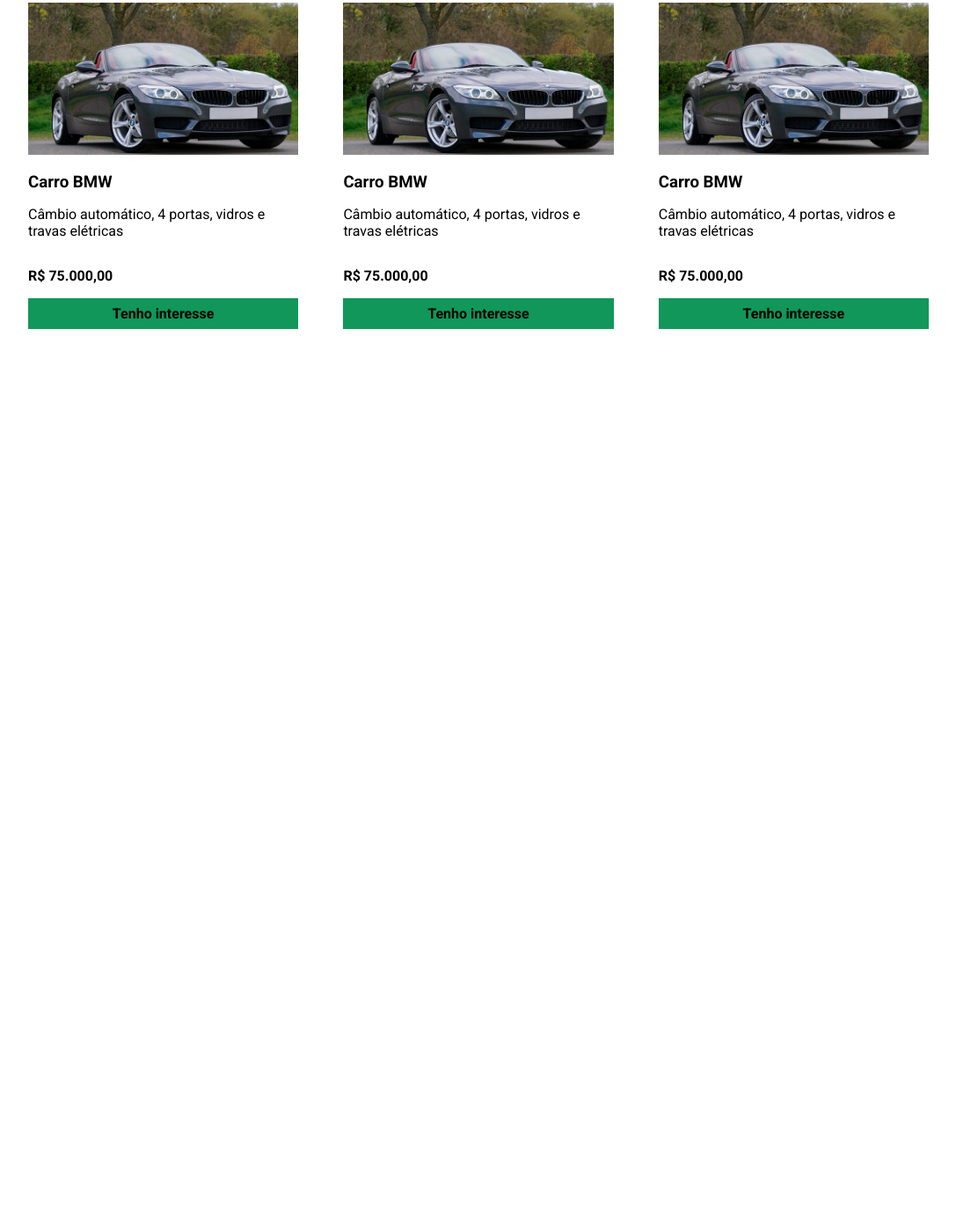
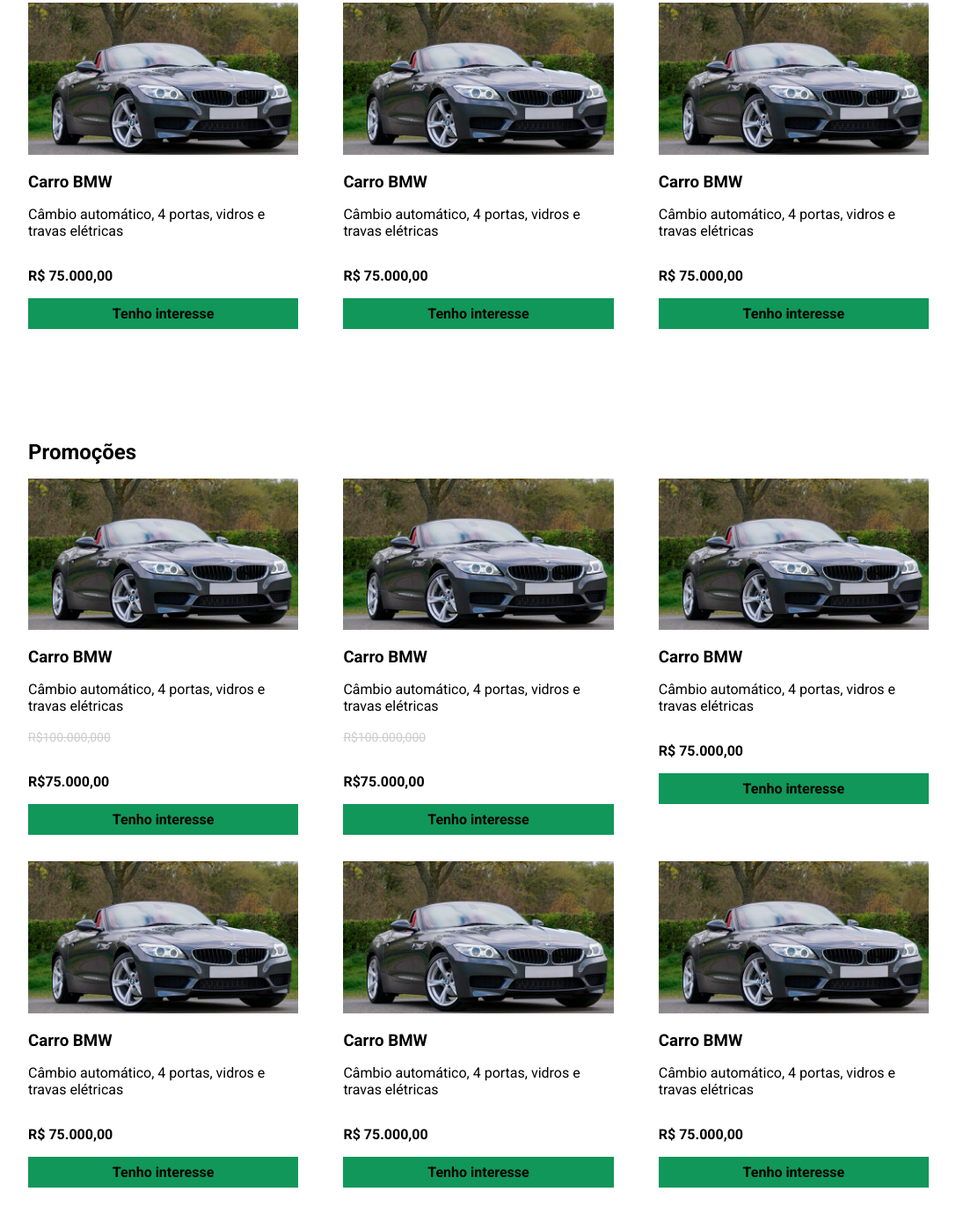
Before and after one commit to gustavohn2017/EBAC_exercises, a plain HTML site: page EBAC MOTORS/index.html in a window 1280 px wide. Shown: the part 1171-2559 px from the top of the page at 88% size, without its empty margins (96-1183 px from the left). Before the commit the page ends 1623 px from the top, so only its background shows below. Drawn offline with nearby package versions, Linux system fonts and the light colour scheme.

Commit message:
updating ebac-motors

```diff
--- a/EBAC MOTORS/index.html
+++ b/EBAC MOTORS/index.html
@@ -123,6 +123,75 @@
             </ul>
         </div>
     </section>
+    <section>
+        <div class="container">
+            <h2>Promoções</h2>
+            <ul class="container-flex lista-veiculos">
+                <li>
+                    <img src="./images/carro-bmw.png" alt="">
+                    <h3>Carro BMW</h3>
+                    <p>
+                        Câmbio automático, 4 portas, vidros e travas elétricas
+                    </p>
+                    <div class="price">
+                        <del>R$100.000,000</del>
+                        <strong>R$75.000,00</strong>
+                    </div>
+
+                    <button type="button">Tenho interesse</button>
+                </li>
+                <li class="item-central">
+                    <img src="./images/carro-bmw.png" alt="">
+                    <h3>Carro BMW</h3>
+                    <p>
+                        Câmbio automático, 4 portas, vidros e travas elétricas
+                    </p>
+                    <div class="price">
+                        <del>R$100.000,000</del>
+                        <strong>R$75.000,00</strong>
+                    </div>
+
+                    <button type="button">Tenho interesse</button>
+                </li>
+                <li>
+                    <img src="./images/carro-bmw.png" alt="">
+                    <h3>Carro BMW</h3>
+                    <p>
+                        Câmbio automático, 4 portas, vidros e travas elétricas
+                    </p>
+                    <strong>R$ 75.000,00</strong>
+                    <button type="button">Tenho interesse</button>
+                </li>
+                <li>
+                    <img src="./images/carro-bmw.png" alt="">
+                    <h3>Carro BMW</h3>
+                    <p>
+                        Câmbio automático, 4 portas, vidros e travas elétricas
+                    </p>
+                    <strong>R$ 75.000,00</strong>
+                    <button type="button">Tenho interesse</button>
+                </li>
+                <li class="item-central">
+                    <img src="./images/carro-bmw.png" alt="">
+                    <h3>Carro BMW</h3>
+                    <p>
+                        Câmbio automático, 4 portas, vidros e travas elétricas
+                    </p>
+                    <strong>R$ 75.000,00</strong>
+                    <button type="button">Tenho interesse</button>
+                </li>
+                <li>
+                    <img src="./images/carro-bmw.png" alt="">
+                    <h3>Carro BMW</h3>
+                    <p>
+                        Câmbio automático, 4 portas, vidros e travas elétricas
+                    </p>
+                    <strong>R$ 75.000,00</strong>
+                    <button type="button">Tenho interesse</button>
+                </li>
+            </ul>
+        </div>
+    </section>
 
     <script type="text/javascript" src="https://code.jquery.com/jquery-1.11.0.min.js"></script>
     <script type="text/javascript" src="https://code.jquery.com/jquery-migrate-1.2.1.min.js"></script>
--- a/EBAC MOTORS/main.css
+++ b/EBAC MOTORS/main.css
@@ -115,3 +115,13 @@
     padding-top: 16px;
     display: block;
 }
+
+.price{
+    margin: 16px 0;
+    display: block;
+}
+
+.price del{
+    color: #ccc;
+    font-size: 14px;
+}
```
